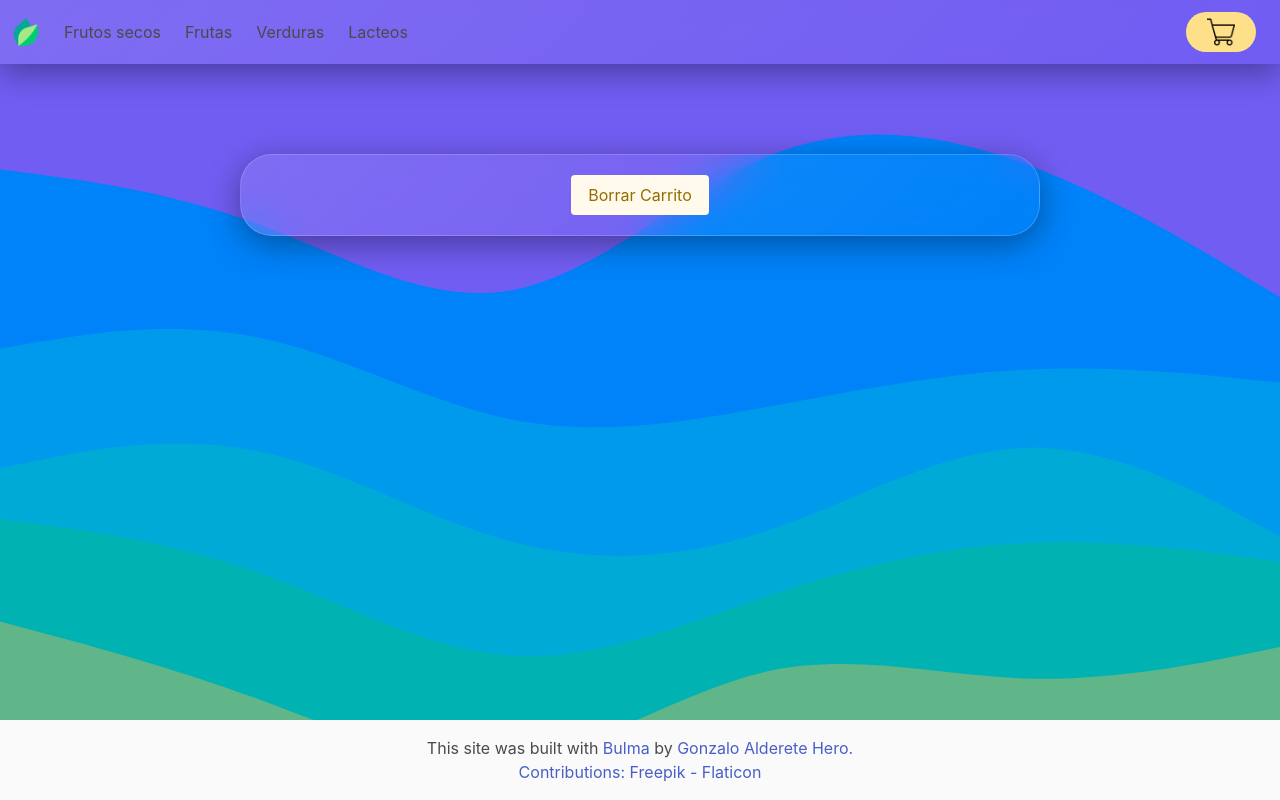
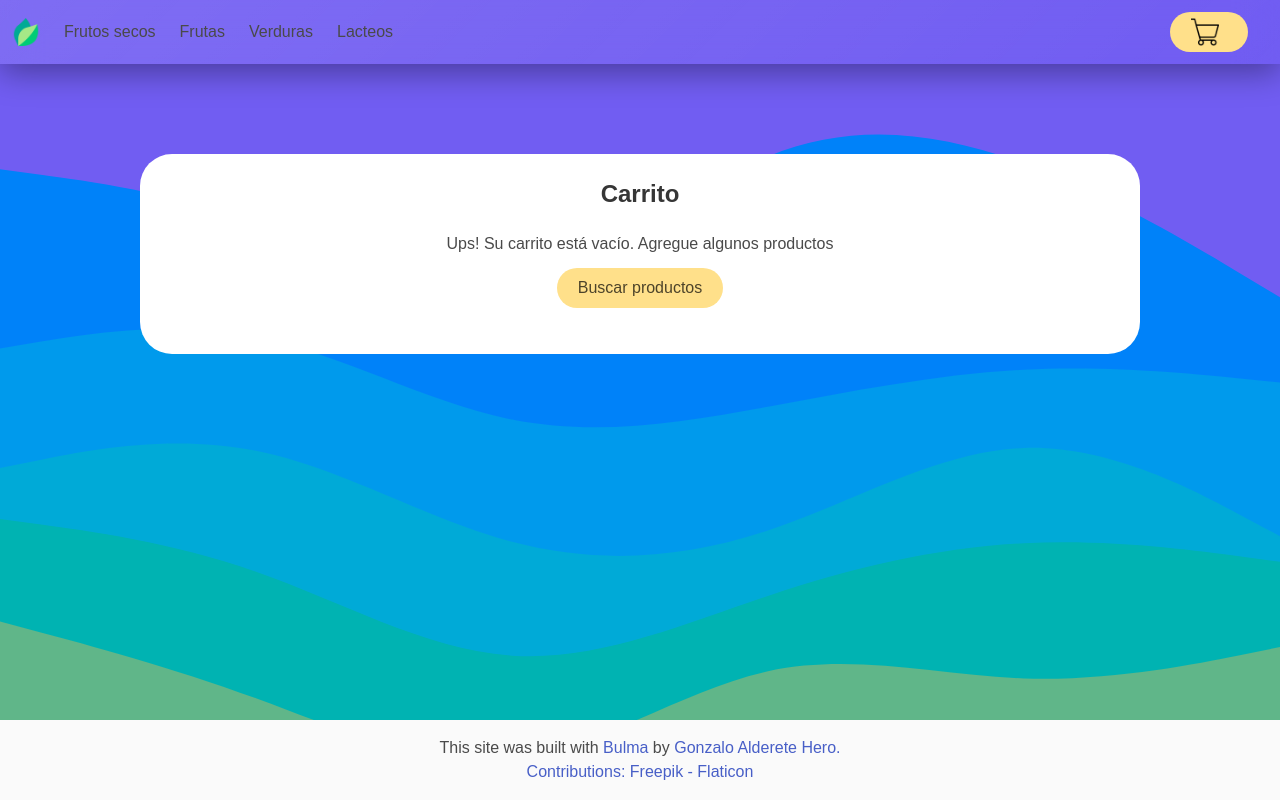
Before and after one commit to GAldereteHero/ProyCursoReact, a React (Create React App) app: page /cart in a window 1280 px wide. Built offline with nearby package versions, Linux system fonts and the light colour scheme.

Commit message:
Se agrega mejoras al render del Cart

```diff
--- a/src/App.css
+++ b/src/App.css
@@ -8,6 +8,7 @@ html {
 body{
   margin: 0;
   margin-bottom: 40px;
+  font-family: Arial, Helvetica, sans-serif;
 }
 
 header {
@@ -27,7 +28,6 @@ footer{
   -webkit-backdrop-filter: blur(20px);
   backdrop-filter: blur(20px);
   box-shadow: 0 8px 32px 0 rgba(0,0,0, 0.37);
-
 }
 
 .container{
@@ -39,15 +39,6 @@ footer{
 .container-detail{
  display: flex;
  width: 100vh;
-}
-
-.container-cart{
- display: flex;
- flex-direction: column;
- justify-content: space-evenly;
- align-items: center;
- width: 800px;
- margin: 10px auto;
 }
 
 .card{
--- a/src/Context/CartContext.js
+++ b/src/Context/CartContext.js
@@ -6,11 +6,17 @@ export const CartContext = createContext();
 const CartProvider = ({ children }) => {
   const [cart, setCart] = useState([]);
   const [qty, setQty] = useState(0);
+  const [fullPrice, setFullPrice] = useState(0);
 
   useEffect(() => {
     let qty = 0;
-    cart.forEach((producto) => (qty = qty + producto.count));
+    let fullPrice = 0;
+    cart.map((producto) => {
+      qty = qty + producto.count;
+      fullPrice = fullPrice + producto.count * producto.item.price;
+    })
     setQty(qty);
+    setFullPrice(fullPrice);
   }, [cart]);
 
   const isInCart = (id) => {
@@ -46,7 +52,7 @@ const CartProvider = ({ children }) => {
   };
 
   return (
-    <CartContext.Provider value={{ cart, addToCart, deleteProduct, clearCart }}>
+    <CartContext.Provider value={{ cart, qty, fullPrice, addToCart, deleteProduct, clearCart }}>
       {children}
     </CartContext.Provider>
   );
--- a/src/components/CartItem/CartItem.js
+++ b/src/components/CartItem/CartItem.js
@@ -1,20 +1,35 @@
 import React from 'react'
 import "./style.css";
+import { Link } from "react-router-dom";
 
-export const CartItem = ({Item, deleteProduct}) => {
+
+export const CartItem = ({ Item, deleteProduct }) => {
+  const loadImage = require.context("../../assets/img");
+
   return (
     <div>
+
       <div className='container-item'>
-        <p className="title">
-          {Item.item.product} Cantidad: {Item.count}
+          <Link to={`/product/${Item.item.id}`}>
+            <img className="img-cart" src={loadImage(`./${Item.item.image}`)} alt="" />
+          </Link>
+        <div>
+          <p className="sub-title">
+            {Item.item.product}
           </p>
-        <div className="container-button-add">
+          <p>{Item.item.description} </p>
+        </div>
+        <div>
+          <p>Cantidad: {Item.count}</p>
+        </div>
         <button
           className="button is-warning is-light"
           onClick={() => deleteProduct(Item)}
         >
           Eliminar Item
         </button>
+        <div>
+          <p>${Item.item.price * Item.count}</p>
         </div>
       </div>
     </div>
--- a/src/components/CartItem/style.css
+++ b/src/components/CartItem/style.css
@@ -1,12 +1,24 @@
 .container-item {
-    width: 500px;
+    width: 800px;
     display: flex;
     margin: 10px;
     flex-direction: row;
     align-items: center;
+    justify-content: space-around;
+    border-top: 1px solid black;
 }
 
 .title {
-    size: 16px;
+    font-size: 24px;
     margin-bottom: 0px;
 }
+
+.sub-title {
+    font-size: 18px;
+    color: black;
+    margin-bottom: 0px;
+}
+
+.img-cart{
+    height: 115px;
+}
--- a/src/components/CartWidget/CartWidget.js
+++ b/src/components/CartWidget/CartWidget.js
@@ -1,13 +1,21 @@
 import React from "react";
 import { Link } from "react-router-dom";
 import iconCart from "./shopping-cart.png";
+import { useContext } from "react";
+import { CartContext } from "../../Context/CartContext";
 
 export const CartWidget = () => {
+
+  const { qty } = useContext(CartContext);
+
+  console.log(qty);
+
   return (
-    <div className="navbar-item">
+    <div className="navbar-item mx-2">
       <div className="buttons">
         <Link className="button is-warning is-rounded " to={"/cart"}>
-          <img src={iconCart} alt="Icono de carrito" />
+          <img className="mr-2" src={iconCart} alt="Icono de carrito" />
+          { qty !== 0 && <>{qty}</>}
         </Link>
       </div>
     </div>
--- a/src/components/Containers/CartContainer/CartContainer.js
+++ b/src/components/Containers/CartContainer/CartContainer.js
@@ -1,34 +1,47 @@
 import React from "react";
 import { useContext } from "react";
+import { Link } from "react-router-dom";
 import { CartContext } from "../../../Context/CartContext";
 import { CartItem } from "../../CartItem/CartItem";
-
+import "./style.css";
 
 export const CartContainer = () => {
-  const { cart, deleteProduct, clearCart } = useContext(CartContext);
+  const { cart, fullPrice, deleteProduct, clearCart } = useContext(CartContext);
 
   return (
     <>
       <div className="container">
-        <div className="container-cart glass-effect border">
+        <div className="container-cart glass-effect-cart border">
           <div>
+            <p className='title'>Carrito</p>
+          </div>
+          <div>
+            {cart.length === 0 ? (
+              <div className="container-emptyCart">
+                <p>Ups! Su carrito está vacío. Agregue algunos productos</p>
+                <div className="buttons m-3">
+                  <Link className="button is-warning is-rounded" to={"/"}>
+                    Buscar productos
+                  </Link>
+                </div>
+              </div>
+            ) :
+              (
+                <>
                   {cart.map((producto, index) => {
-              return (
-                <CartItem
-                  key={index}
-                  Item={producto}
-                  deleteProduct={deleteProduct}
-                />
-              );
+                    return (<CartItem key={index} Item={producto} deleteProduct={deleteProduct} />);
                   })}
+                  <div className="container border-footer">
                     <div className="container-button-add">
-              <button
-                className="button is-warning is-light"
-                onClick={() => clearCart()}
-              >
+                      <button className="button is-danger is-light" onClick={() => clearCart()}>
                         Borrar Carrito
                       </button>
                     </div>
+                    <p>Precio total ${fullPrice}</p>
+                  </div>
+                </>
+              )
+            }
           </div>
         </div>
       </div>
--- /dev/null
+++ b/src/components/Containers/CartContainer/style.css
@@ -0,0 +1,30 @@
+.container{
+    display: flex;
+    flex-direction: row;
+    flex-wrap: wrap;
+    align-items: center;
+}
+
+.container-cart{
+    display: flex;
+    background-color: white;
+    flex-direction: column;
+    justify-content: space-evenly;
+    align-items: center;
+    width: 1000px;
+    min-height: 200px;
+    margin: 10px auto;
+   }
+
+.container-emptyCart{
+    display: flex;
+    flex-direction: column;
+    flex-wrap: wrap;
+    align-items: center;
+    /* gap: 10px; */
+}
+
+.border-footer{
+    border-top: 1px solid black;
+
+}
```
Lines whose indentation alone changed are shown as unchanged.
